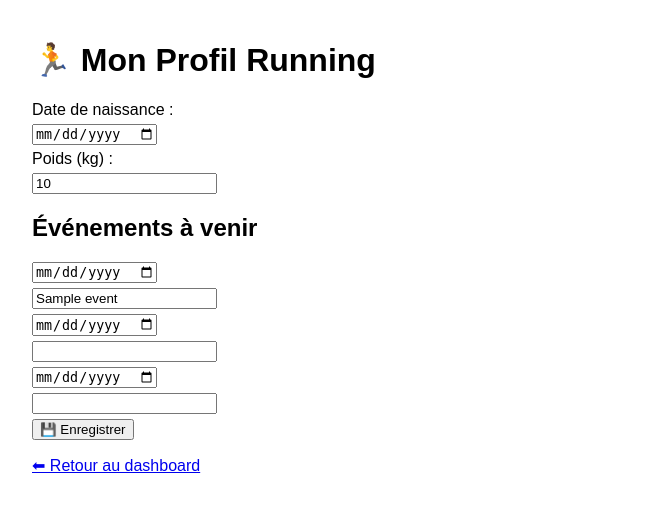
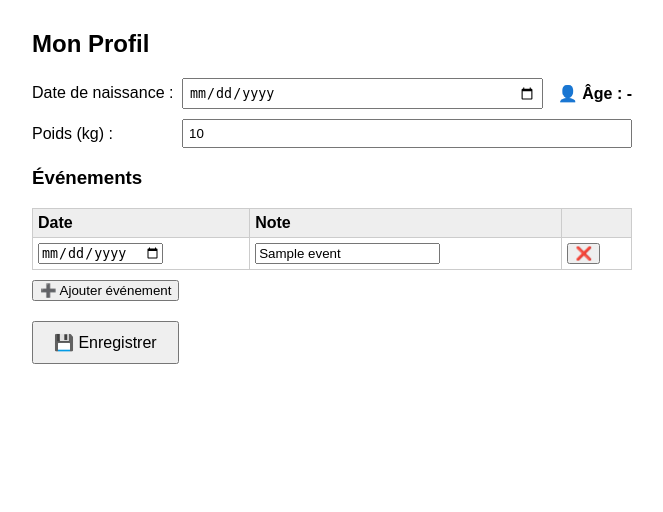
Before and after one commit to picopcla/stravacoach-webhook, a Flask app: template templates/profile.html in a window 1280 px wide. Shown: the top 512 px of the page, without its empty margins (308-971 px from the left). Run offline with Flask 3, Linux system fonts and the light colour scheme; the template is opened without the code that fills it: most values are stand-ins (such as "Sample title", 1, 10 or a date in 2020).

Commit message:
Update profile.html

```diff
--- a/templates/profile.html
+++ b/templates/profile.html
@@ -2,35 +2,97 @@
 <html lang="fr">
 <head>
     <meta charset="UTF-8">
-    <title>Mon Profil Running</title>
+    <title>Mon Profil</title>
+    <meta name="viewport" content="width=device-width, initial-scale=1.0">
     <style>
-        body { font-family: sans-serif; max-width: 600px; margin: auto; padding: 20px; }
-        input, button { margin: 5px 0; display: block; }
+        body { font-family: sans-serif; max-width: 600px; margin: auto; padding: 10px; }
+        .row { display: flex; flex-wrap: wrap; align-items: center; margin-bottom: 10px; }
+        .row label { min-width: 150px; }
+        .row input[type="date"],
+        .row input[type="number"] { flex: 1; padding: 5px; }
+        .age-display { margin-left: 15px; font-weight: bold; }
+        table { width: 100%; border-collapse: collapse; margin-top: 15px; }
+        table th, table td { border: 1px solid #ccc; padding: 5px; text-align: left; }
+        table th { background: #eee; }
+        .add-btn { margin-top: 10px; }
+        .save-btn { margin-top: 20px; padding: 10px 20px; font-size: 1em; }
     </style>
 </head>
 <body>
-<h1>🏃 Mon Profil Running</h1>
 
-<form method="POST">
-    <label>Date de naissance :</label>
-    <input type="date" name="birth_date" value="{{ profile.birth_date }}">
+    <h2>Mon Profil</h2>
+    <form method="POST">
+        <div class="row">
+            <label for="birth_date">Date de naissance :</label>
+            <input type="date" id="birth_date" name="birth_date" value="{{ profile.birth_date }}">
+            <div class="age-display" id="age_display">👤 Âge : -</div>
+        </div>
 
-    <label>Poids (kg) :</label>
-    <input type="number" step="0.1" name="weight" value="{{ profile.weight }}">
+        <div class="row">
+            <label for="weight">Poids (kg) :</label>
+            <input type="number" step="0.1" id="weight" name="weight" value="{{ profile.weight }}">
+        </div>
 
-    <h2>Événements à venir</h2>
-    {% for event in profile.events %}
-        <input type="date" name="event_date" value="{{ event.date }}">
-        <input type="text" name="event_name" value="{{ event.name }}">
-    {% endfor %}
-    {% for i in range(3 - profile.events|length) %}
-        <input type="date" name="event_date">
-        <input type="text" name="event_name">
-    {% endfor %}
+        <h3>Événements</h3>
+        <table id="events_table">
+            <thead>
+                <tr><th>Date</th><th>Note</th><th></th></tr>
+            </thead>
+            <tbody>
+                {% for event in profile.events %}
+                <tr>
+                    <td><input type="date" name="event_date" value="{{ event.date }}"></td>
+                    <td><input type="text" name="event_name" value="{{ event.name }}"></td>
+                    <td><button type="button" onclick="removeRow(this)">❌</button></td>
+                </tr>
+                {% endfor %}
+            </tbody>
+        </table>
+        <button type="button" class="add-btn" onclick="addRow()">➕ Ajouter événement</button>
 
-    <button type="submit">💾 Enregistrer</button>
-</form>
+        <div>
+            <button type="submit" class="save-btn">💾 Enregistrer</button>
+        </div>
+    </form>
 
-<p><a href="/">⬅ Retour au dashboard</a></p>
+    <script>
+        function calculateAge(birthDate) {
+            const today = new Date();
+            const birth = new Date(birthDate);
+            let age = today.getFullYear() - birth.getFullYear();
+            const m = today.getMonth() - birth.getMonth();
+            if (m < 0 || (m === 0 && today.getDate() < birth.getDate())) {
+                age--;
+            }
+            return age;
+        }
+
+        document.getElementById('birth_date').addEventListener('input', function() {
+            const age = calculateAge(this.value);
+            document.getElementById('age_display').textContent = isNaN(age) ? "👤 Âge : -" : `👤 Âge : ${age} ans`;
+        });
+
+        function addRow() {
+            const table = document.getElementById('events_table').getElementsByTagName('tbody')[0];
+            const row = table.insertRow();
+            row.innerHTML = `
+                <td><input type="date" name="event_date"></td>
+                <td><input type="text" name="event_name"></td>
+                <td><button type="button" onclick="removeRow(this)">❌</button></td>
+            `;
+        }
+
+        function removeRow(btn) {
+            const row = btn.parentNode.parentNode;
+            row.parentNode.removeChild(row);
+        }
+
+        // Initialiser affichage âge si déjà rempli
+        if (document.getElementById('birth_date').value) {
+            const age = calculateAge(document.getElementById('birth_date').value);
+            document.getElementById('age_display').textContent = isNaN(age) ? "👤 Âge : -" : `👤 Âge : ${age} ans`;
+        }
+    </script>
+
 </body>
 </html>
```
